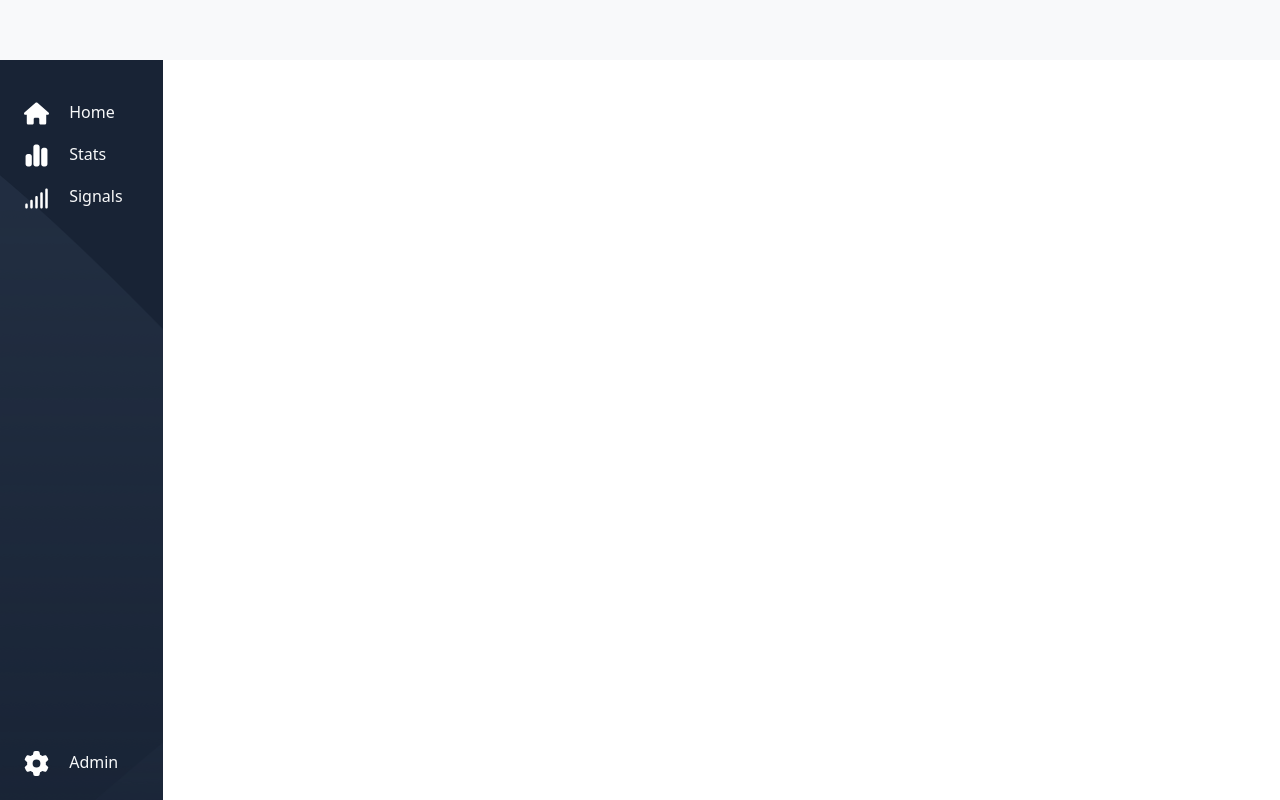
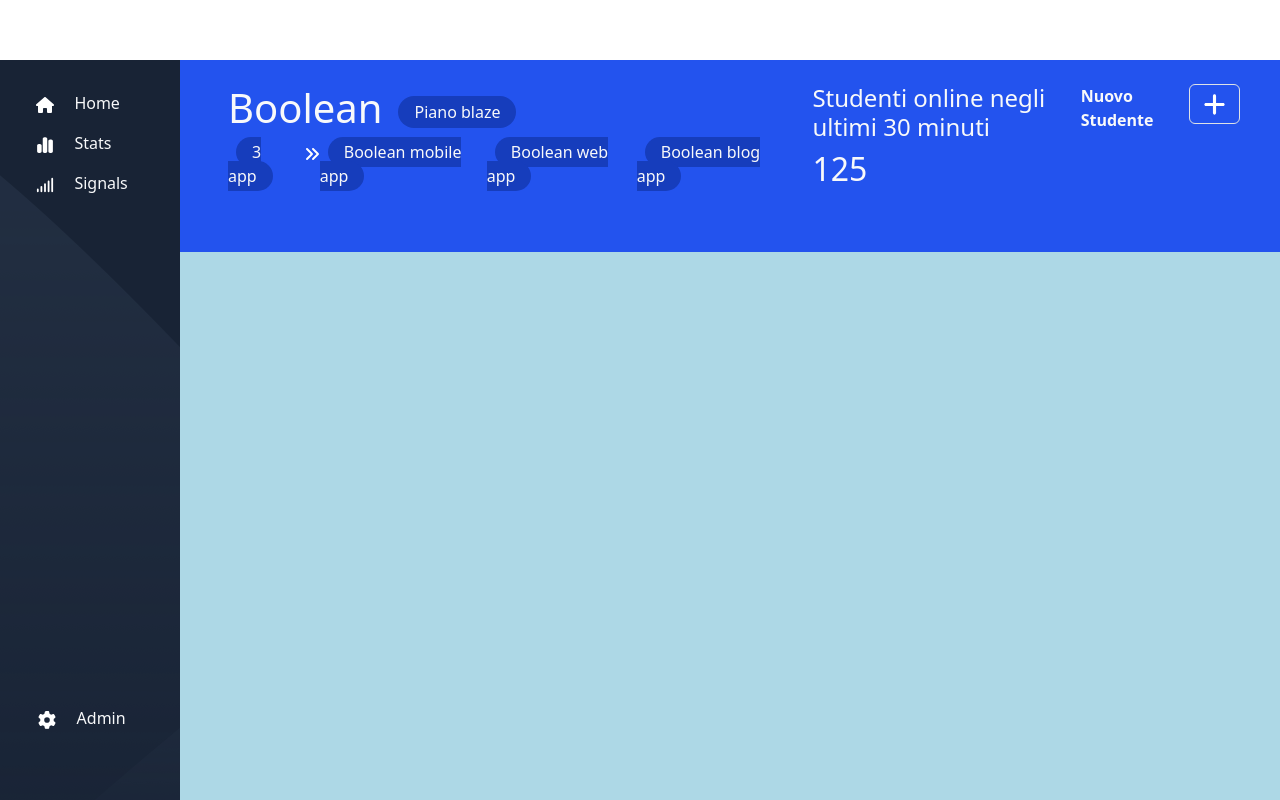
Before and after one commit to GiacomoMilitello/html-css-bootstrap-dashboard, a plain HTML site: page index.html in a window 1280 px wide. Drawn offline with nearby package versions, Linux system fonts and the light colour scheme.

Commit message:
central-top

```diff
--- a/assets/css/style.css
+++ b/assets/css/style.css
@@ -1,7 +1,10 @@
 *{
-    /* border: 1px dashed lightcoral; */
+    /* border: 1px solid black; */
 }
 /* -- COLOR -- */
+.blue{
+    background-color: #2353ee;
+}
 .white-svg{
     fill: white;
 }
@@ -12,32 +15,69 @@
     list-style: none;
     padding-left: 0;
 }
-nav{
-    background-color: #f8f9fa;
-    width: 180vw;
-    height: 60px;
+body{
+    width: 100vw;
+    height: 100vh;
+    position: relative;
 }
 main{
+    height: 100vh;
+    display: flex;
+}
+
+/* --- UPGRADE BAR --- */
+#g-nav{
+    height: 60px;
+    /* width: 90%; */
+    background-color: transparent;
+    position: fixed;
+    top: 0;
+    right: 0;
+    left: 0px;
+    z-index: 1;
+}
+/* --- ASIDE --- */
+#g-aside{
     margin-top: 60px;
-}
-#side-left{
-    position: fixed;
-    left: 0;
+    width: 50px;
     height: calc(100vh - 60px);
-    /* width: 180px; */
+    padding: 15px;
+    display: flex;
+    flex-direction: column;
+    gap: 15px;
     background-color: #182335;
     background-image: url(../img/sidebar-bg.png);
+    padding-bottom: 70px;
+    justify-content: space-between;
 }
-/* #main-center{
-    background-color: rgb(219, 131, 15);
-    width: 100%;
+/* --- ASIDE LARGE VERSION --- */
+@media screen and (min-width: 992px) {
+    #g-aside{
+        width: 180px;
+    }
 }
-#main-top{
-    background-color: #5072df;
-    height: 150px;
-    width: 100%;
+
+/* --- CENTRAL --- */
+#central{
+    position: fixed;
+    top: 60px;
+    right: 0;
+    left: 50px;
+    background-color: lightblue;
+    height: 100vh;
+    overflow: auto;
+    display: flex;
+    flex-direction: column;
+    gap: 50px;
+    /* padding: 20px; */
 }
-#main-center div{
-    height: 180px;
-    background-color: aquamarine;
-} */
+.blue a{
+    background-color: #163dbc;
+}
+/* --- CENTRAL LARGE VERSION --- */
+@media screen and (min-width: 992px) {
+    #central{
+        left: 180px;
+    }
+
+}
--- a/index.html
+++ b/index.html
@@ -33,29 +33,75 @@
               </ul>
             </div>
           </nav> -->
-          <nav class="fixed-top"></nav>
     </header>
-    <main class="d-flex">
-        <aside id="side-left" class="p-4 d-flex flex-column justify-content-between">
-            <ul class="">
-                <li class="my-3"><a class="text-light" href="#"><svg class="white-svg" xmlns="http://www.w3.org/2000/svg" height="25" width="25" viewBox="0 0 576 512"><path d="M575.8 255.5c0 18-15 32.1-32 32.1h-32l.7 160.2c0 2.7-.2 5.4-.5 8.1V472c0 22.1-17.9 40-40 40H456c-1.1 0-2.2 0-3.3-.1c-1.4 .1-2.8 .1-4.2 .1H416 392c-22.1 0-40-17.9-40-40V448 384c0-17.7-14.3-32-32-32H256c-17.7 0-32 14.3-32 32v64 24c0 22.1-17.9 40-40 40H160 128.1c-1.5 0-3-.1-4.5-.2c-1.2 .1-2.4 .2-3.6 .2H104c-22.1 0-40-17.9-40-40V360c0-.9 0-1.9 .1-2.8V287.6H32c-18 0-32-14-32-32.1c0-9 3-17 10-24L266.4 8c7-7 15-8 22-8s15 2 21 7L564.8 231.5c8 7 12 15 11 24z"/></svg>
+
+    <main>
+<!-- NAV BAR -->
+        <div id="g-nav"></div>
+
+<!-- ASIDE -->
+        <aside id="g-aside">
+            <ul class="mx-auto">
+                <li class="my-3"><a class="text-light" href="#"><svg class="white-svg" xmlns="http://www.w3.org/2000/svg" height="18" width="18" viewBox="0 0 576 512"><path d="M575.8 255.5c0 18-15 32.1-32 32.1h-32l.7 160.2c0 2.7-.2 5.4-.5 8.1V472c0 22.1-17.9 40-40 40H456c-1.1 0-2.2 0-3.3-.1c-1.4 .1-2.8 .1-4.2 .1H416 392c-22.1 0-40-17.9-40-40V448 384c0-17.7-14.3-32-32-32H256c-17.7 0-32 14.3-32 32v64 24c0 22.1-17.9 40-40 40H160 128.1c-1.5 0-3-.1-4.5-.2c-1.2 .1-2.4 .2-3.6 .2H104c-22.1 0-40-17.9-40-40V360c0-.9 0-1.9 .1-2.8V287.6H32c-18 0-32-14-32-32.1c0-9 3-17 10-24L266.4 8c7-7 15-8 22-8s15 2 21 7L564.8 231.5c8 7 12 15 11 24z"/></svg>
                 <span class="mx-3 d-none d-lg-inline-block">Home</span></a></li>
-                <li class="my-3"><a class="text-light" href="#"><svg class="white-svg" xmlns="http://www.w3.org/2000/svg" height="25" width="25" viewBox="0 0 448 512"><path d="M160 80c0-26.5 21.5-48 48-48h32c26.5 0 48 21.5 48 48V432c0 26.5-21.5 48-48 48H208c-26.5 0-48-21.5-48-48V80zM0 272c0-26.5 21.5-48 48-48H80c26.5 0 48 21.5 48 48V432c0 26.5-21.5 48-48 48H48c-26.5 0-48-21.5-48-48V272zM368 96h32c26.5 0 48 21.5 48 48V432c0 26.5-21.5 48-48 48H368c-26.5 0-48-21.5-48-48V144c0-26.5 21.5-48 48-48z"/></svg>
+                <li class="my-3"><a class="text-light" href="#"><svg class="white-svg" xmlns="http://www.w3.org/2000/svg" height="18" width="18" viewBox="0 0 448 512"><path d="M160 80c0-26.5 21.5-48 48-48h32c26.5 0 48 21.5 48 48V432c0 26.5-21.5 48-48 48H208c-26.5 0-48-21.5-48-48V80zM0 272c0-26.5 21.5-48 48-48H80c26.5 0 48 21.5 48 48V432c0 26.5-21.5 48-48 48H48c-26.5 0-48-21.5-48-48V272zM368 96h32c26.5 0 48 21.5 48 48V432c0 26.5-21.5 48-48 48H368c-26.5 0-48-21.5-48-48V144c0-26.5 21.5-48 48-48z"/></svg>
                 <span class="mx-3 d-none d-lg-inline-block">Stats</span></a></li>
-                <li class="my-3"><a class="text-light" href="#"><svg class="white-svg" xmlns="http://www.w3.org/2000/svg" height="25" width="25" viewBox="0 0 640 512"><path d="M576 0c17.7 0 32 14.3 32 32V480c0 17.7-14.3 32-32 32s-32-14.3-32-32V32c0-17.7 14.3-32 32-32zM448 96c17.7 0 32 14.3 32 32V480c0 17.7-14.3 32-32 32s-32-14.3-32-32V128c0-17.7 14.3-32 32-32zM352 224V480c0 17.7-14.3 32-32 32s-32-14.3-32-32V224c0-17.7 14.3-32 32-32s32 14.3 32 32zM192 288c17.7 0 32 14.3 32 32V480c0 17.7-14.3 32-32 32s-32-14.3-32-32V320c0-17.7 14.3-32 32-32zM96 416v64c0 17.7-14.3 32-32 32s-32-14.3-32-32V416c0-17.7 14.3-32 32-32s32 14.3 32 32z"/></svg>
+                <li class="my-3"><a class="text-light" href="#"><svg class="white-svg" xmlns="http://www.w3.org/2000/svg" height="18" width="18" viewBox="0 0 640 512"><path d="M576 0c17.7 0 32 14.3 32 32V480c0 17.7-14.3 32-32 32s-32-14.3-32-32V32c0-17.7 14.3-32 32-32zM448 96c17.7 0 32 14.3 32 32V480c0 17.7-14.3 32-32 32s-32-14.3-32-32V128c0-17.7 14.3-32 32-32zM352 224V480c0 17.7-14.3 32-32 32s-32-14.3-32-32V224c0-17.7 14.3-32 32-32s32 14.3 32 32zM192 288c17.7 0 32 14.3 32 32V480c0 17.7-14.3 32-32 32s-32-14.3-32-32V320c0-17.7 14.3-32 32-32zM96 416v64c0 17.7-14.3 32-32 32s-32-14.3-32-32V416c0-17.7 14.3-32 32-32s32 14.3 32 32z"/></svg>
                 <span class="mx-3 d-none d-lg-inline-block">Signals</span></a></li>
             </ul>
-            <div>
-                <a class="text-light" href="#"><svg class="white-svg" xmlns="http://www.w3.org/2000/svg" height="25" width="25" viewBox="0 0 512 512"><path d="M495.9 166.6c3.2 8.7 .5 18.4-6.4 24.6l-43.3 39.4c1.1 8.3 1.7 16.8 1.7 25.4s-.6 17.1-1.7 25.4l43.3 39.4c6.9 6.2 9.6 15.9 6.4 24.6c-4.4 11.9-9.7 23.3-15.8 34.3l-4.7 8.1c-6.6 11-14 21.4-22.1 31.2c-5.9 7.2-15.7 9.6-24.5 6.8l-55.7-17.7c-13.4 10.3-28.2 18.9-44 25.4l-12.5 57.1c-2 9.1-9 16.3-18.2 17.8c-13.8 2.3-28 3.5-42.5 3.5s-28.7-1.2-42.5-3.5c-9.2-1.5-16.2-8.7-18.2-17.8l-12.5-57.1c-15.8-6.5-30.6-15.1-44-25.4L83.1 425.9c-8.8 2.8-18.6 .3-24.5-6.8c-8.1-9.8-15.5-20.2-22.1-31.2l-4.7-8.1c-6.1-11-11.4-22.4-15.8-34.3c-3.2-8.7-.5-18.4 6.4-24.6l43.3-39.4C64.6 273.1 64 264.6 64 256s.6-17.1 1.7-25.4L22.4 191.2c-6.9-6.2-9.6-15.9-6.4-24.6c4.4-11.9 9.7-23.3 15.8-34.3l4.7-8.1c6.6-11 14-21.4 22.1-31.2c5.9-7.2 15.7-9.6 24.5-6.8l55.7 17.7c13.4-10.3 28.2-18.9 44-25.4l12.5-57.1c2-9.1 9-16.3 18.2-17.8C227.3 1.2 241.5 0 256 0s28.7 1.2 42.5 3.5c9.2 1.5 16.2 8.7 18.2 17.8l12.5 57.1c15.8 6.5 30.6 15.1 44 25.4l55.7-17.7c8.8-2.8 18.6-.3 24.5 6.8c8.1 9.8 15.5 20.2 22.1 31.2l4.7 8.1c6.1 11 11.4 22.4 15.8 34.3zM256 336a80 80 0 1 0 0-160 80 80 0 1 0 0 160z"/></svg>
+            <div class="mx-auto">
+                <a class="text-light" href="#"><svg class="white-svg" xmlns="http://www.w3.org/2000/svg" height="18" width="18" viewBox="0 0 512 512"><path d="M495.9 166.6c3.2 8.7 .5 18.4-6.4 24.6l-43.3 39.4c1.1 8.3 1.7 16.8 1.7 25.4s-.6 17.1-1.7 25.4l43.3 39.4c6.9 6.2 9.6 15.9 6.4 24.6c-4.4 11.9-9.7 23.3-15.8 34.3l-4.7 8.1c-6.6 11-14 21.4-22.1 31.2c-5.9 7.2-15.7 9.6-24.5 6.8l-55.7-17.7c-13.4 10.3-28.2 18.9-44 25.4l-12.5 57.1c-2 9.1-9 16.3-18.2 17.8c-13.8 2.3-28 3.5-42.5 3.5s-28.7-1.2-42.5-3.5c-9.2-1.5-16.2-8.7-18.2-17.8l-12.5-57.1c-15.8-6.5-30.6-15.1-44-25.4L83.1 425.9c-8.8 2.8-18.6 .3-24.5-6.8c-8.1-9.8-15.5-20.2-22.1-31.2l-4.7-8.1c-6.1-11-11.4-22.4-15.8-34.3c-3.2-8.7-.5-18.4 6.4-24.6l43.3-39.4C64.6 273.1 64 264.6 64 256s.6-17.1 1.7-25.4L22.4 191.2c-6.9-6.2-9.6-15.9-6.4-24.6c4.4-11.9 9.7-23.3 15.8-34.3l4.7-8.1c6.6-11 14-21.4 22.1-31.2c5.9-7.2 15.7-9.6 24.5-6.8l55.7 17.7c13.4-10.3 28.2-18.9 44-25.4l12.5-57.1c2-9.1 9-16.3 18.2-17.8C227.3 1.2 241.5 0 256 0s28.7 1.2 42.5 3.5c9.2 1.5 16.2 8.7 18.2 17.8l12.5 57.1c15.8 6.5 30.6 15.1 44 25.4l55.7-17.7c8.8-2.8 18.6-.3 24.5 6.8c8.1 9.8 15.5 20.2 22.1 31.2l4.7 8.1c6.1 11 11.4 22.4 15.8 34.3zM256 336a80 80 0 1 0 0-160 80 80 0 1 0 0 160z"/></svg>
                     <span class="mx-3 d-none d-lg-inline-block">Admin</span></a>
             </div>
         </aside>
 
-        <!-- <div id="main-center" class="row">
-            <div id="main-top" class="col-0"></div>
-            <div id="c-left" class="col-0"></div>
-            <div id="c-right"></div>
-        </div> -->
+<!-- CENTRAL -->
+        <div id="central">
+            <div class="blue p-4 d-flex flex-column flex-md-row flex-md-row-reverse">
+                <ul class="d-flex col-md-2 justify-content-end">
+                    <li class="text-light"><strong>Nuovo Studente</strong></li>
+                    <li class="mx-3">
+                        <button class="btn border" type="button" data-bs-toggle="offcanvas" data-bs-target="#offcanvasWithBothOptions" aria-controls="offcanvasWithBothOptions">
+                            <svg class="white-svg" xmlns="http://www.w3.org/2000/svg" height="25" width="25" viewBox="0 0 448 512"><path d="M256 80c0-17.7-14.3-32-32-32s-32 14.3-32 32V224H48c-17.7 0-32 14.3-32 32s14.3 32 32 32H192V432c0 17.7 14.3 32 32 32s32-14.3 32-32V288H400c17.7 0 32-14.3 32-32s-14.3-32-32-32H256V80z"/></svg></button>
+                        <div class="offcanvas offcanvas-start" data-bs-scroll="true" tabindex="-1" id="offcanvasWithBothOptions" aria-labelledby="offcanvasWithBothOptionsLabel">
+                            <div class="offcanvas-header">
+                                <h5 class="offcanvas-title" id="offcanvasWithBothOptionsLabel">Backdrop with scrolling</h5>
+                                <button type="button" class="btn-close" data-bs-dismiss="offcanvas" aria-label="Close"></button>
+                            </div>
+                            <div class="offcanvas-body">
+                                <p>Try scrolling the rest of the page to see this option in action.</p>
+                            </div>
+                        </div>
+                    </li>
+                </ul>
+                <div class="d-flex flex-column flex-md-row col-md-10 row">
+                    <div class="mb-4 col-md-8">
+                        <div class="d-flex align-items-center">
+                            <h1 class="text-light">Boolean</h1>
+                            <a class="text-light rounded-pill px-3 py-1 mx-3" href="#">Piano blaze</a>
+                        </div>
+                        <ul class="d-flex">
+                            <li><a class="text-light mx-2 px-3 py-1 rounded-pill" href="#">
+                                3 app</a></li>
+                            <li><svg class="white-svg" xmlns="http://www.w3.org/2000/svg" height="16" width="16" viewBox="0 0 512 512"><path d="M470.6 278.6c12.5-12.5 12.5-32.8 0-45.3l-160-160c-12.5-12.5-32.8-12.5-45.3 0s-12.5 32.8 0 45.3L402.7 256 265.4 393.4c-12.5 12.5-12.5 32.8 0 45.3s32.8 12.5 45.3 0l160-160zm-352 160l160-160c12.5-12.5 12.5-32.8 0-45.3l-160-160c-12.5-12.5-32.8-12.5-45.3 0s-12.5 32.8 0 45.3L210.7 256 73.4 393.4c-12.5 12.5-12.5 32.8 0 45.3s32.8 12.5 45.3 0z"/></svg></li>
+                            <li><a class="d-flex mx-2 p-1 rounded-pill d-lg-none" href="#">
+                                <svg class="white-svg" xmlns="http://www.w3.org/2000/svg" height="16" width="16" viewBox="0 0 448 512"><path d="M256 80c0-17.7-14.3-32-32-32s-32 14.3-32 32V224H48c-17.7 0-32 14.3-32 32s14.3 32 32 32H192V432c0 17.7 14.3 32 32 32s32-14.3 32-32V288H400c17.7 0 32-14.3 32-32s-14.3-32-32-32H256V80z"/></svg>
+                            </a></li>
+                            <li class="d-none d-lg-inline-block"><a class="text-light mx-2 px-3 py-1 rounded-pill" href="#">
+                                Boolean mobile app</a></li>
+                            <li class="d-none d-lg-inline-block"><a class="text-light mx-2 px-3 py-1 rounded-pill" href="#">
+                                Boolean web app</a></li>
+                            <li class="d-none d-lg-inline-block"><a class="text-light mx-2 px-3 py-1 rounded-pill" href="#">
+                                Boolean blog app</a></li>
+                        </ul>
+                    </div>
+                    <div class="col-md-4">
+                        <h4 class="text-light">Studenti online negli ultimi 30 minuti</h4>
+                        <h2 class="text-light">125</h2>
+                    </div>
+                </div>
+            </div>
+        </div>
     </main>
 
     <script src="https://cdn.jsdelivr.net/npm/bootstrap@5.3.2/dist/js/bootstrap.bundle.min.js" integrity="sha384-C6RzsynM9kWDrMNeT87bh95OGNyZPhcTNXj1NW7RuBCsyN/o0jlpcV8Qyq46cDfL" crossorigin="anonymous"></script>
```
